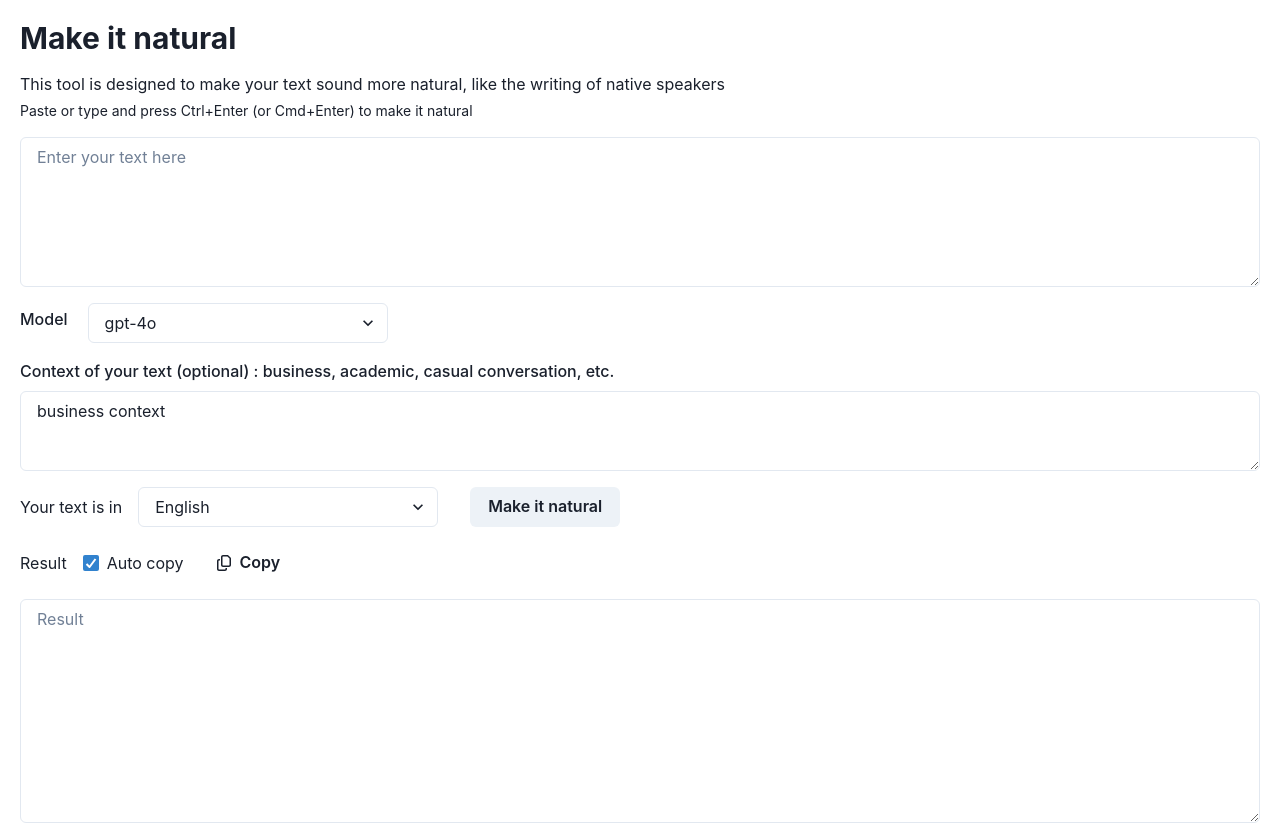
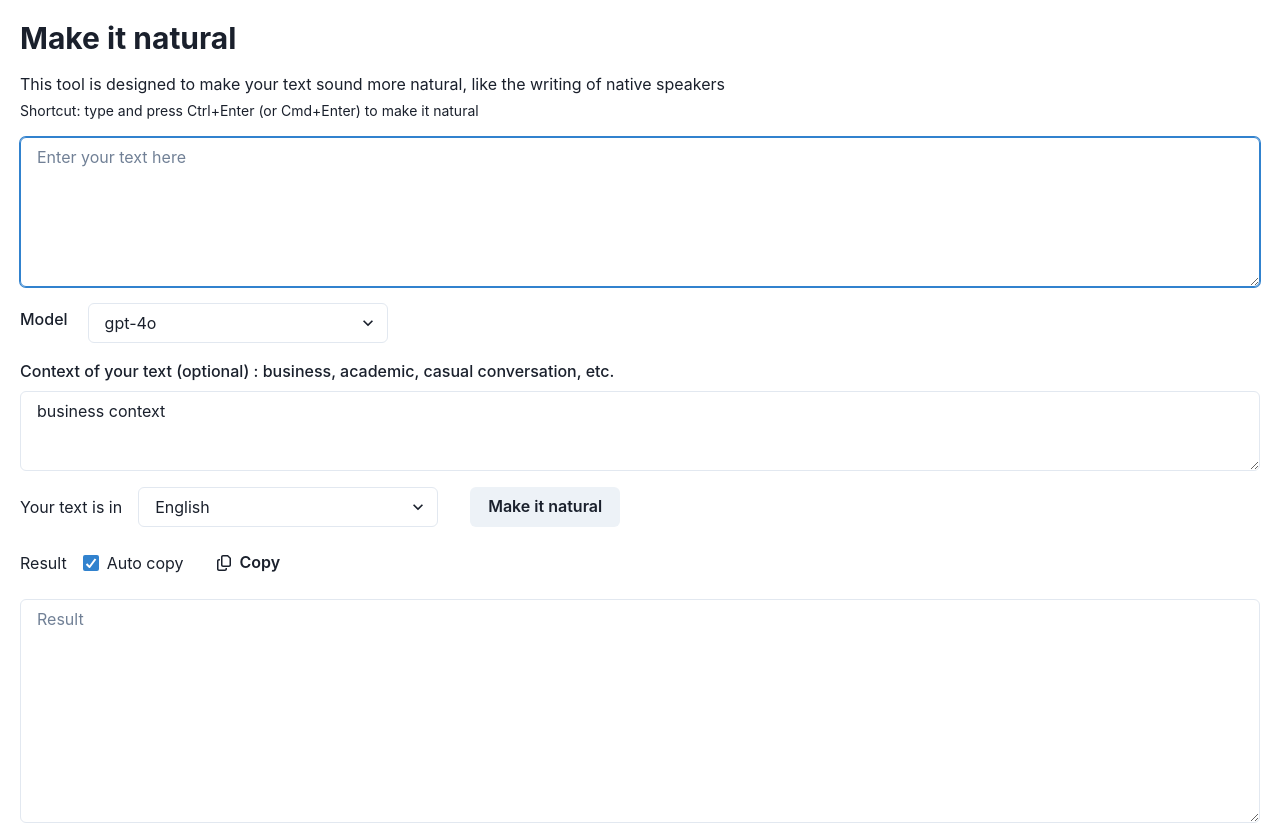
Before and after one commit to LeHoangTuanbk/trilingual-translation, a Next.js app: page /make-it-natural in a window 1280 px wide. Shown: the top 823 px of the page. Built offline with nearby package versions, Linux system fonts and the light colour scheme.

Commit message:
Update: adjust height

```diff
--- a/src/app/make-it-natural/page.tsx
+++ b/src/app/make-it-natural/page.tsx
@@ -13,7 +13,8 @@ export default function MakeItNaturalPage() {
             writing of native speakers
           </Text>
           <Text fontSize="sm">
-            Paste or type and press Ctrl+Enter (or Cmd+Enter) to make it natural
+            Shortcut: type and press Ctrl+Enter (or Cmd+Enter) to make it
+            natural
           </Text>
         </VStack>
       </Box>
--- a/src/features/make-it-natural/ui/make-it-natural.tsx
+++ b/src/features/make-it-natural/ui/make-it-natural.tsx
@@ -14,7 +14,7 @@ import {
   FormErrorMessage,
 } from "@chakra-ui/react";
 import { DEFAULT_MODEL, Languages, MODELS } from "@/utils";
-import { useEffect, useState } from "react";
+import { useEffect, useRef, useState } from "react";
 import { FaRegCopy, FaCheck } from "react-icons/fa6";
 import {
   useMakeItNaturalForm,
@@ -39,6 +39,15 @@ export const MakeItNatural = () => {
     language: Languages.English,
     selectedModel: DEFAULT_MODEL,
   });
+
+  const adjustResultHeight = (element1: HTMLTextAreaElement | null) => {
+    if (element1) {
+      element1.style.height = "auto";
+      element1.style.height = `${element1.scrollHeight}px`;
+    }
+  };
+  const inputRef = useRef<HTMLTextAreaElement | null>(null);
+  const resultRef = useRef<HTMLTextAreaElement | null>(null);
   useEffect(() => {
     setHasMounted(true);
   }, []);
@@ -50,6 +59,7 @@ export const MakeItNatural = () => {
     mutate(data, {
       onSuccess: (data) => {
         setValue("result", data.result);
+        adjustResultHeight(resultRef.current);
         if (isAutoCopy) {
           navigator.clipboard.writeText(data.result);
           successToast("Copied to clipboard");
@@ -70,6 +80,12 @@ export const MakeItNatural = () => {
     }
   };
 
+  useEffect(() => {
+    if (inputRef.current) {
+      inputRef.current.focus();
+    }
+  }, [hasMounted]);
+
   if (!hasMounted) return null;
 
   const handleKeyDown = (e: KeyboardEvent<HTMLTextAreaElement>) => {
@@ -88,6 +104,10 @@ export const MakeItNatural = () => {
               height="150px"
               {...register("text")}
               onKeyDown={handleKeyDown}
+              ref={(e) => {
+                register("text").ref(e);
+                inputRef.current = e;
+              }}
             />
             {errors.text && (
               <FormErrorMessage>{errors.text.message}</FormErrorMessage>
@@ -172,6 +192,11 @@ export const MakeItNatural = () => {
               placeholder="Result"
               height="3xs"
               {...register("result")}
+              ref={(e) => {
+                register("result").ref(e);
+                resultRef.current = e;
+              }}
+              readOnly
             />
           </FormControl>
         </VStack>
```
